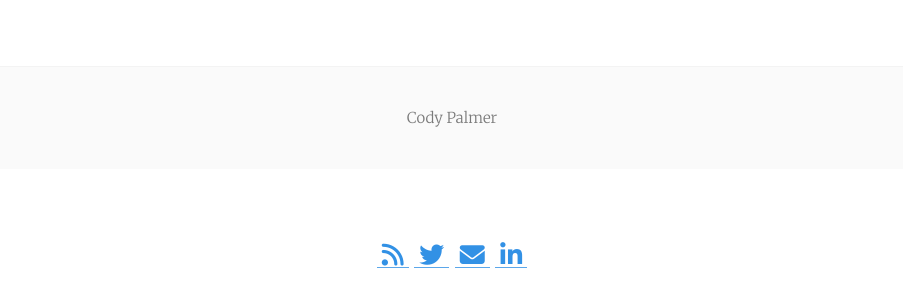
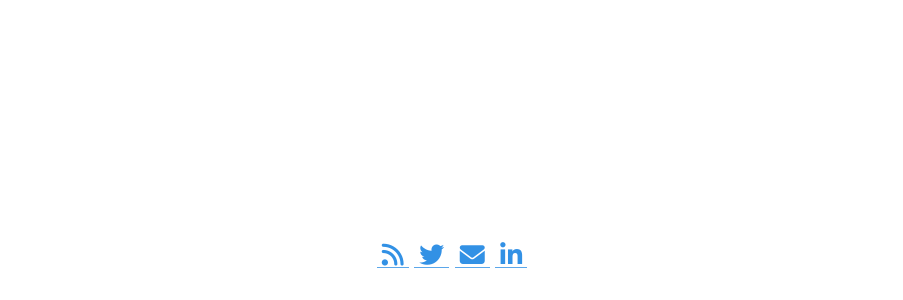
Before and after one commit to palmerco/web_server, a Jekyll site: the page built from index.html, in a window 1280 px wide. Shown: the part 586-886 px from the top of the page, without its empty margins (188-1091 px from the left). Built offline with Jekyll 4.4.1, drawn with Linux system fonts in a browser that asks for light colours; nearby versions of some CDN libraries; the list of posts is cut into pages by our own code.

Commit message:
removed footer for now

```diff
--- a/_layouts/default.html
+++ b/_layouts/default.html
@@ -27,7 +27,7 @@ height="0" width="0" style="display:none;visibility:hidden"></iframe></noscript>
     </div>
   </div>
 
-  {% include footer.html %}
+  <!--{% include footer.html %} REMOVED FOOTER FOR NOW -->
   {% include post_footer.html %}
 </body>
 </html>
```
